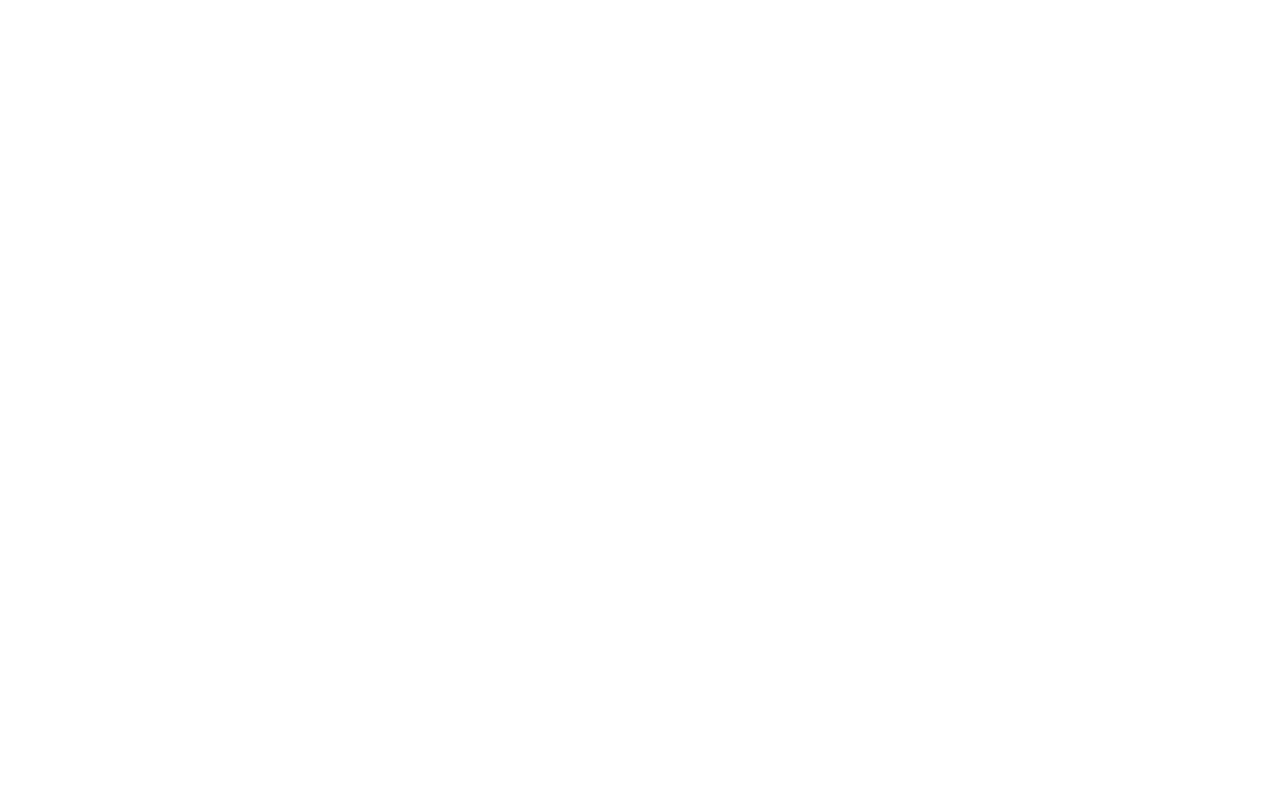
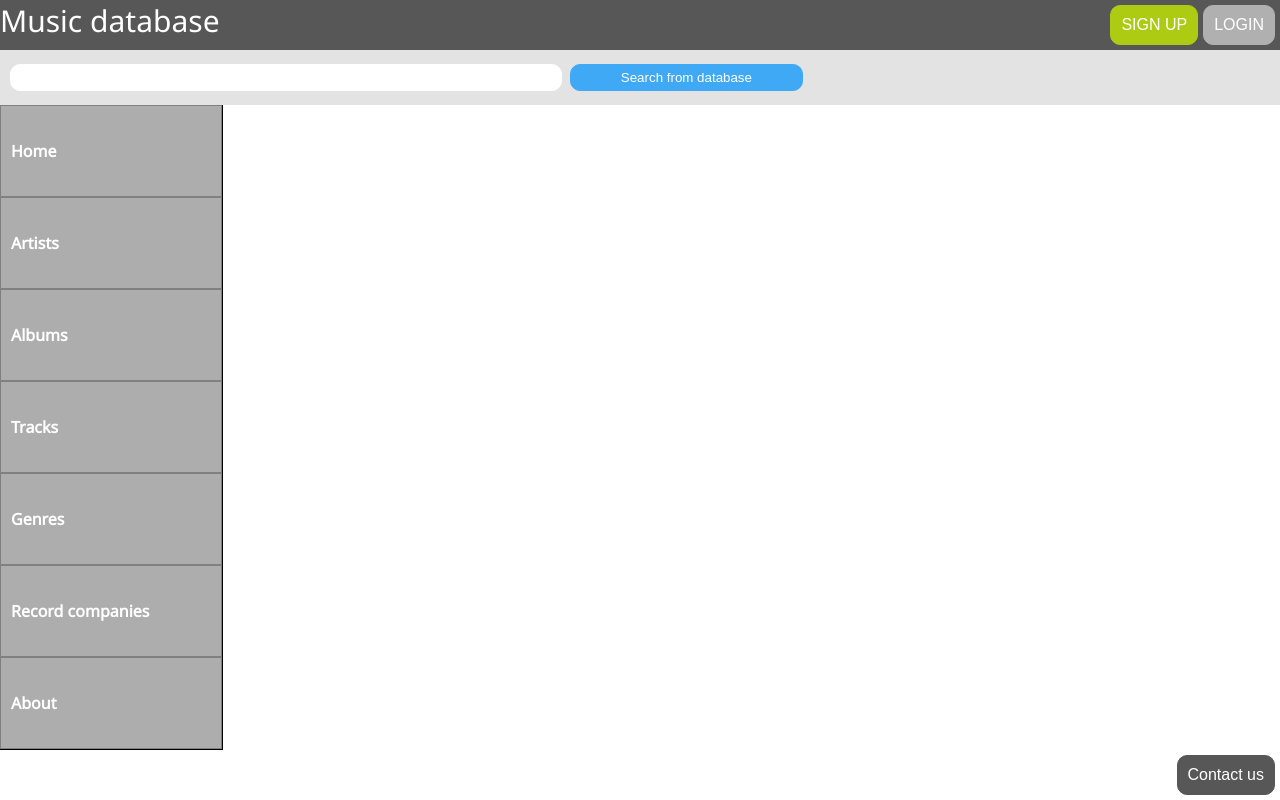
Before and after one commit to Saukonoja/Database-Practise, a PHP site: page /Main.php in a window 1280 px wide. Before the commit the page is empty. Run offline with PHP 8.4, Linux system fonts and the light colour scheme.

Commit message:
Add ui files

```diff
--- a/PHP-IIM50300/Main.php
+++ b/PHP-IIM50300/Main.php
@@ -1,4 +1,53 @@
 <?php
-//TODO code everything pls
+
+$content = <<<CONTENT
+
+
+<!DOCTYPE html>
+
+<html>
+   <head>
+   		<title>Music database | Front page</title>
+   		<link rel="stylesheet" type="text/css" href="style.css">
+        <link rel="shortcut icon" href="https://image.freepik.com/free-icon/square-brackets_318-11293.png">
+   </head>
+
+   <body>
+         <nav>
+         	<div id="headerBar">Music database
+            	<button class="buttons" id="btnLogin">LOGIN</button>
+            	<button class="buttons" id="btnSignUp">SIGN UP</button>
+         	</div>
+            <div id="searchBar">
+               <form>
+                  <input id="inputSearch" type="text" name="search">
+                  <input class="buttons" id="btnSearchFromDatabase" type="submit" name="btnSearchDatabase" value="Search from database">
+               </form>
+            </div>
+         </nav>
+
+         <div id="sideBar">
+         	<table>
+         		<tr><td>Home</td></tr>
+         		<tr><td>Artists</td></tr>
+         		<tr><td>Albums</td></tr>
+         		<tr><td>Tracks</td></tr>
+         		<tr><td>Genres</td></tr>
+         		<tr><td>Record companies</td></tr>
+         		<tr><td>About</td></tr>
+         	</table>
+         </div>
+
+         <footer>
+	         	<div id="footerText">&copy; Music database 2016
+	         	<button class="buttons" id="btnContact">Contact us</button></div>
+	     </footer>
+   </body>
+</html>
+
+CONTENT;
+
+
+echo $content;
 
 ?>
--- a/PHP-IIM50300/Search.php
+++ /dev/null
@@ -1,4 +0,0 @@
-<?php
-//TODO code everything pls
-
-?>
--- /dev/null
+++ b/PHP-IIM50300/footer.php
@@ -0,0 +1,6 @@
+	<footer>
+		      <div id="footerBar"><span id="copyright">&copy; Music database 2016</span>
+		      <button class="buttons" id="btnContact">Contact us</button></div>
+	</footer>
+   </body>
+</html>
--- /dev/null
+++ b/PHP-IIM50300/style.css
@@ -0,0 +1,165 @@
+@import url(http://fonts.googleapis.com/css?family=Noto+Sans);
+
+html, body{
+    height: 100%;
+    width: 100%;
+    margin: 0;
+    padding: 0;
+    font-family: "Noto Sans", sans-serif;
+}
+
+nav{
+	position: fixed;
+	color: white;
+	font-size: 30px;
+	top: 0;
+	height: 45px;
+	width: 100%;
+}
+
+footer{
+	position: fixed;
+	color: white;
+	bottom: 0;
+	font-size: 20px;
+   	height: 50px;
+   	width: 100%;
+}
+
+#title{
+	margin-left: 10px;
+}
+#title:hover{
+	cursor: pointer;
+	opacity: 0.8;
+}
+
+#copyright{
+	margin-left: 5px;
+}
+
+#headerBar{
+	height: 50px;
+	background-color: #575757;
+}
+
+#searchBar{
+	background-color: #E3E3E3;
+	height: 55px;
+}
+
+#sideBar{
+	position: fixed;
+	float: left;
+	margin-top: 105px;
+}
+
+#footerBar{
+	height: 50px;
+	background: #B8B8B8;
+}
+
+.buttons, #submit{
+	border-radius: 10px;
+	color: white;
+	outline: none;
+	border: none;
+}
+
+.buttons:hover{
+	opacity: 0.8;
+	cursor: pointer;
+}
+
+#btnSignUp{
+	padding: 10px 10px 10px;
+	font-size: 16px;
+	background-color: #ACCB12;
+	border: 1px solid #ACCB12;
+	float: right;
+	margin-right: 5px;
+	margin-top: 5px;
+}
+
+#btnLogin{
+	padding: 10px 10px 10px;
+	font-size: 16px;
+	background-color: #B0B0B0;
+	border: 1px solid #B0B0B0;
+	float: right;
+	margin-right: 5px;
+	margin-top: 5px;
+}
+
+#btnSearchFromDatabase{
+	padding: 5px 50px 5px;
+	background-color: #3FA9F5;
+	border: 1px solid #3FA9F5;
+}
+
+#btnContact{
+	padding: 10px 10px 10px;
+	font-size: 16px;
+	background-color: #575757;
+	border: 1px solid #575757;
+	float: right;
+	margin-right: 5px;
+	margin-top: 5px;
+}
+
+#inputSearch{
+	padding: 5px 50px 5px;
+	display: inline;
+	border-radius: 10px;
+	border: 1px solid white;
+	width: 450px;
+	margin-left: 10px;
+	margin-top: 10px;
+}
+
+table{
+	border-spacing: 0px;
+	border-right: 1px solid black;
+	border-bottom: 1px solid black;
+}
+
+td{
+	border: 1px solid gray;
+	background-color: #ADADAD;
+	color: white;
+	width: 200px;
+	padding: 10px;
+	height: 70px;
+	font-weight: bold;
+}
+
+td:hover{
+	cursor: pointer;
+	background-color: #ACCB12;
+}
+
+textarea:focus, input:focus{
+    outline: none;
+}
+
+#container {
+	width: 100%;
+	float: left;
+}
+
+#content {
+	background-color: #575757;
+	color: white;
+	margin-left: 223px;
+  	overflow: hidden;
+  	position: relative;
+    top: 105px;
+    margin-bottom: 50px;
+    overflow: hidden;
+    z-index: -1;
+    min-height: 800px;
+}
+
+#contentHeader{
+	margin-left: 10px;
+}
--- a/PHP-IIM50300/styles.css
+++ /dev/null
@@ -1 +0,0 @@
-//TODO
```
Also changed, not shown: PHP-IIM50300/header.php (added, +43 -0 lines), PHP-IIM50300/index.php (added, +8 -0 lines).
